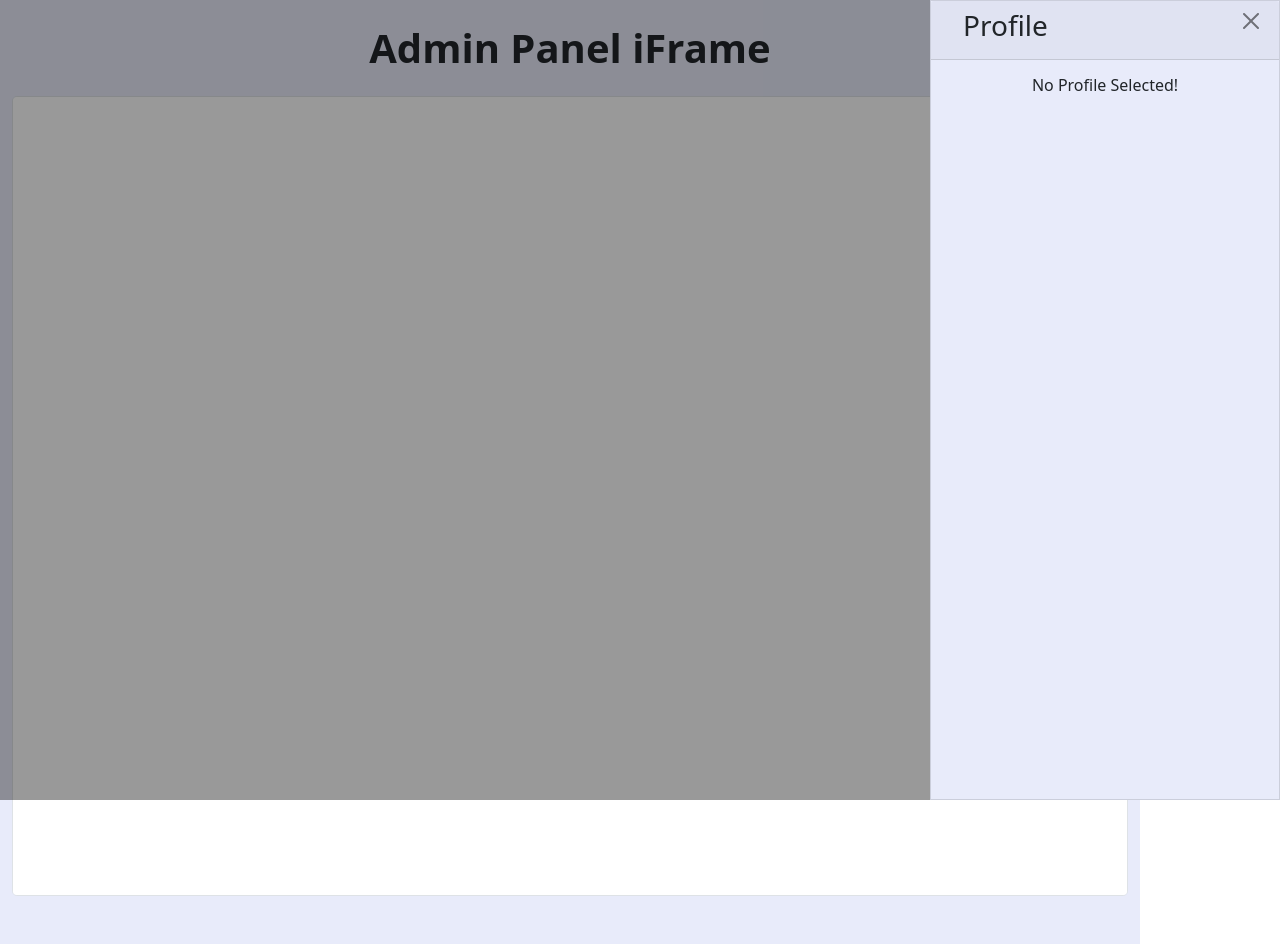
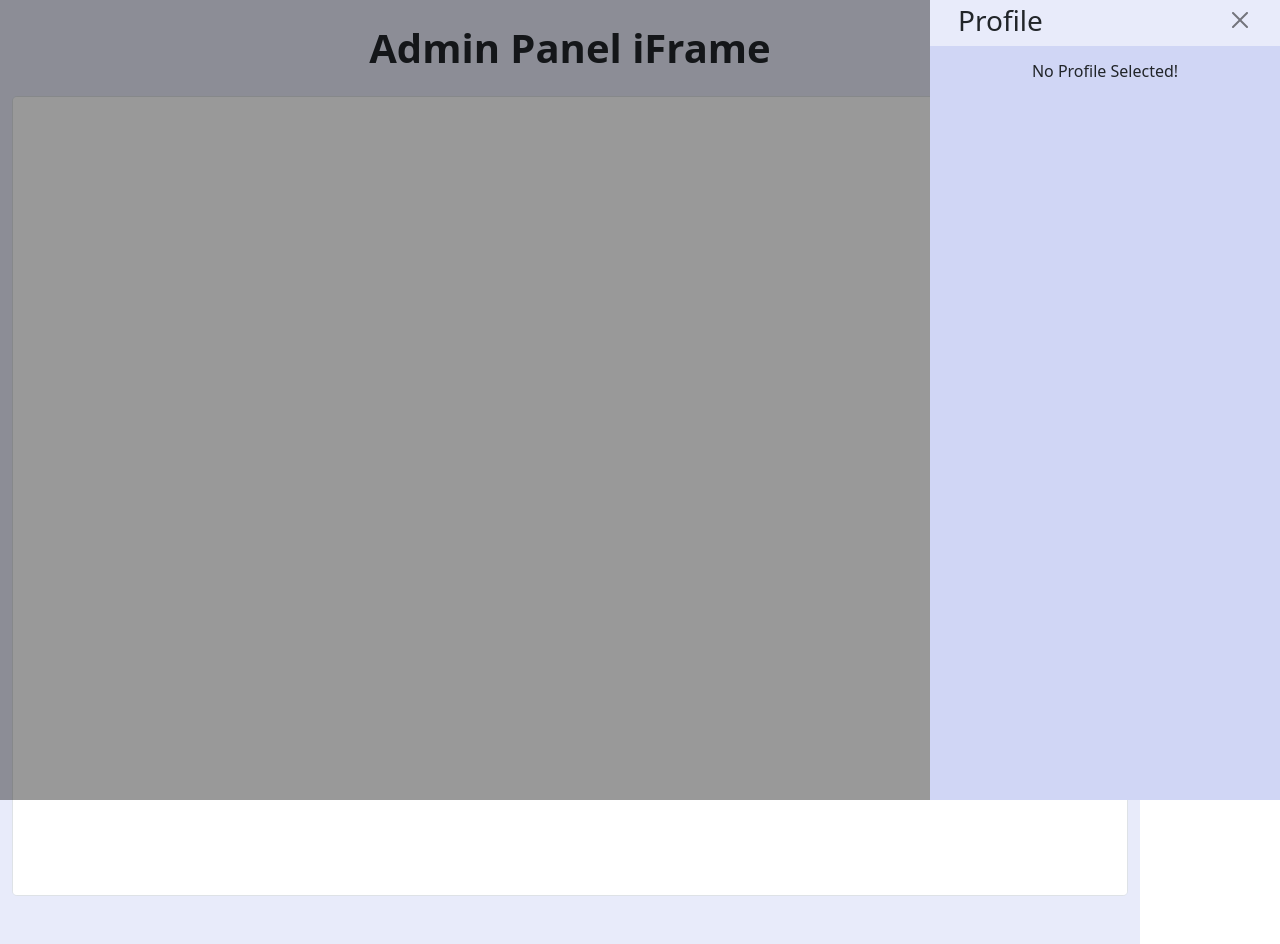
Before and after one commit to charan0017/admin-panel-iframe, a Next.js app: page / in a window 1280 px wide. Both pictures are taken after a click on the link "Profile". Built offline with nearby package versions, Linux system fonts and the light colour scheme.

Commit message:
Fixed SideDrawer styling bug

```diff
--- /dev/null
+++ b/components/SideDrawer/SideDrawer.jsx
@@ -0,0 +1,39 @@
+import { useRef, useCallback } from 'react';
+import {Card, Row, Col, CloseButton, Container} from 'react-bootstrap';
+import styles from './SideDrawer.module.css';
+
+export default function SideDrawer({ title, children, modalIsOpen, setModalIsOpen, onModalClose }) {
+    const modalRef = useRef(null);
+
+    const handleCloseModal = useCallback(() => {
+        setModalIsOpen(false);
+        if (onModalClose) {
+            onModalClose();
+        }
+    }, [setModalIsOpen, onModalClose]);
+
+    const handleClickOutside = useCallback((event) => {
+        if (modalRef.current !== event.target) {
+            return;
+        }
+        handleCloseModal();
+    }, [handleCloseModal]);
+
+    return (
+        <div ref={modalRef} className={`${styles.sideModal} ${modalIsOpen ? '' : 'd-none'}`} onClick={handleClickOutside}>
+            <div className={styles.sideModalContent}>
+                <Row className="sticky-top m-0 bg-dark-info">
+                    <Col>
+                        <h3 className="ms-3 mt-1">{title}</h3>
+                    </Col>
+                    <Col>
+                        <CloseButton className="float-end me-3 mt-2" onClick={handleCloseModal} />
+                    </Col>
+                </Row>
+                <Container>
+                    {children}
+                </Container>
+            </div>
+        </div>
+    );
+}
--- a/components/SideModal/SideModal.module.css
+++ b/components/SideDrawer/SideDrawer.module.css
@@ -1,6 +1,6 @@
 .sideModal {
     height: 100%;
-    width: 100%;
+    width: 100vw;
     display: block;
     position: fixed;
     z-index: 2;
@@ -8,16 +8,15 @@
     right: 0;
     background-color: #000;
     background-color: rgba(0, 0, 0, 0.4);
-    overflow: hidden;
 }
 
 .sideModalContent {
     height: 100%;
     width: 350px;
-    position: absolute;
+    position: fixed;
     z-index: 3;
     top: 0;
     right: 0;
     background-color: #d0d6f5;
-    overflow: hidden;
+    overflow-y: scroll;
 }
--- /dev/null
+++ b/components/SideDrawer/index.js
@@ -0,0 +1,3 @@
+import SideDrawer from './SideDrawer';
+
+export default SideDrawer;
--- a/components/SideModal/SideModal.jsx
+++ /dev/null
@@ -1,41 +0,0 @@
-import { useRef, useCallback } from 'react';
-import { Card, Row, Col, CloseButton } from 'react-bootstrap';
-import styles from './SideModal.module.css';
-
-export default function SideModal({ title, children, modalIsOpen, setModalIsOpen, onModalClose }) {
-    const modalRef = useRef(null);
-
-    const handleCloseModal = useCallback(() => {
-        setModalIsOpen(false);
-        if (onModalClose) {
-            onModalClose();
-        }
-    }, [setModalIsOpen, onModalClose]);
-
-    const handleClickOutside = useCallback((event) => {
-        if (modalRef.current !== event.target) {
-            return;
-        }
-        handleCloseModal();
-    }, [handleCloseModal]);
-
-    return (
-        <div ref={modalRef} className={`${styles.sideModal} ${modalIsOpen ? '' : 'd-none'}`} onClick={handleClickOutside}>
-            <div className={styles.sideModalContent}>
-                <Card className="rounded-0 h-100 bg-dark-info">
-                    <Card.Header>
-                        <Row>
-                            <Col>
-                                <h3 className="ms-3">{title}</h3>
-                            </Col>
-                            <Col>
-                                <CloseButton className="float-end" onClick={handleCloseModal} />
-                            </Col>
-                        </Row>
-                    </Card.Header>
-                    {children}
-                </Card>
-            </div>
-        </div>
-    );
-}
--- a/components/SideModal/index.js
+++ /dev/null
@@ -1,3 +0,0 @@
-import SideModal from './SideModal';
-
-export default SideModal;
--- a/components/UserProfile/UserProfile.jsx
+++ b/components/UserProfile/UserProfile.jsx
@@ -1,5 +1,4 @@
 import { Container, Row, Col, Card, Form } from 'react-bootstrap';
-import styles from './UserProfile.module.css';
 
 const defaultUserProfileImage = "https://images.unsplash.com/photo-1438761681033-6461ffad8d80?ixlib=rb-1.2.1&q=80&fm=jpg&crop=entropy&cs=tinysrgb&dl=christopher-campbell-rDEOVtE7vOs-unsplash.jpg";
 
@@ -21,15 +20,17 @@ export default function UserProfile({ userProfileData }) {
         .join(', ');
 
     return (
-        <>
+        <div className="mb-5">
+            <Card className="mt-3">
                 <Card.Img src={userProfileData.image || defaultUserProfileImage} alt="user profile picture" />
-            <Card.ImgOverlay className={`${styles.userProfileInfo} mt-5`}>
+                <Card.ImgOverlay className={"mt-5"}>
+                    <div className="mt-5">&nbsp;</div>
                     <Card.Title className="text-light text-center">{userProfileData.name}</Card.Title>
                     <Card.Text className="text-light text-center">
                         {userProfileData.username}
                     </Card.Text>
                 </Card.ImgOverlay>
-            <Container>
+            </Card>
             <Form>
                 <Form.Group controlId="user-email" className="mt-3">
                     <Form.Label>Email</Form.Label>
@@ -72,7 +73,6 @@ export default function UserProfile({ userProfileData }) {
                     />
                 </Form.Group>
             </Form>
-            </Container>
-        </>
+        </div>
     );
 }
--- a/components/UserProfile/UserProfile.module.css
+++ /dev/null
@@ -1,3 +0,0 @@
-.userProfileInfo {
-    top: 20%;
-}
--- a/components/index.js
+++ b/components/index.js
@@ -1,6 +1,6 @@
 import SideNav from './SideNav';
-import SideModal from './SideModal';
+import SideDrawer from './SideDrawer';
 import UserProfile from './UserProfile';
 import UserPosts from './UserPosts';
 
-export { SideNav, SideModal, UserProfile, UserPosts };
+export { SideNav, SideDrawer, UserProfile, UserPosts };
--- a/pages/index.jsx
+++ b/pages/index.jsx
@@ -2,7 +2,7 @@ import { useState } from 'react';
 import Head from 'next/head'
 import { Container, Row, Col } from 'react-bootstrap';
 import { useIframeSubscriber } from '../hooks';
-import { SideNav, SideModal, UserProfile, UserPosts } from '../components';
+import { SideNav, SideDrawer, UserProfile, UserPosts } from '../components';
 import { PUBSUB_ACTION_TYPE_PROFILE, PUBSUB_ACTION_TYPE_POSTS, PUBSUB_ACTION_TYPE_LOADING_POSTS } from '../constants';
 
 export default function Home() {
@@ -55,22 +55,22 @@ export default function Home() {
                 onProfileClick={() => setShowUserProfileModal(true)}
                 onPostsClick={() => setShowUserPostsModal(true)}
             />
-            <SideModal
+            <SideDrawer
                 title="Profile"
                 modalIsOpen={showUserProfileModal}
                 setModalIsOpen={setShowUserProfileModal}
                 onModalClose={() => setUserProfile(null)}
             >
                 <UserProfile userProfileData={userProfile} />
-            </SideModal>
-            <SideModal
+            </SideDrawer>
+            <SideDrawer
                 title="Posts"
                 modalIsOpen={showUserPostsModal}
                 setModalIsOpen={setShowUserPostsModal}
                 onModalClose={() => setUserPosts([])}
             >
                 <UserPosts isLoading={showLoadingPostsModal} userPostsData={userPosts} />
-            </SideModal>
+            </SideDrawer>
         </Container>
     )
 }
```
Lines whose indentation alone changed are shown as unchanged.
